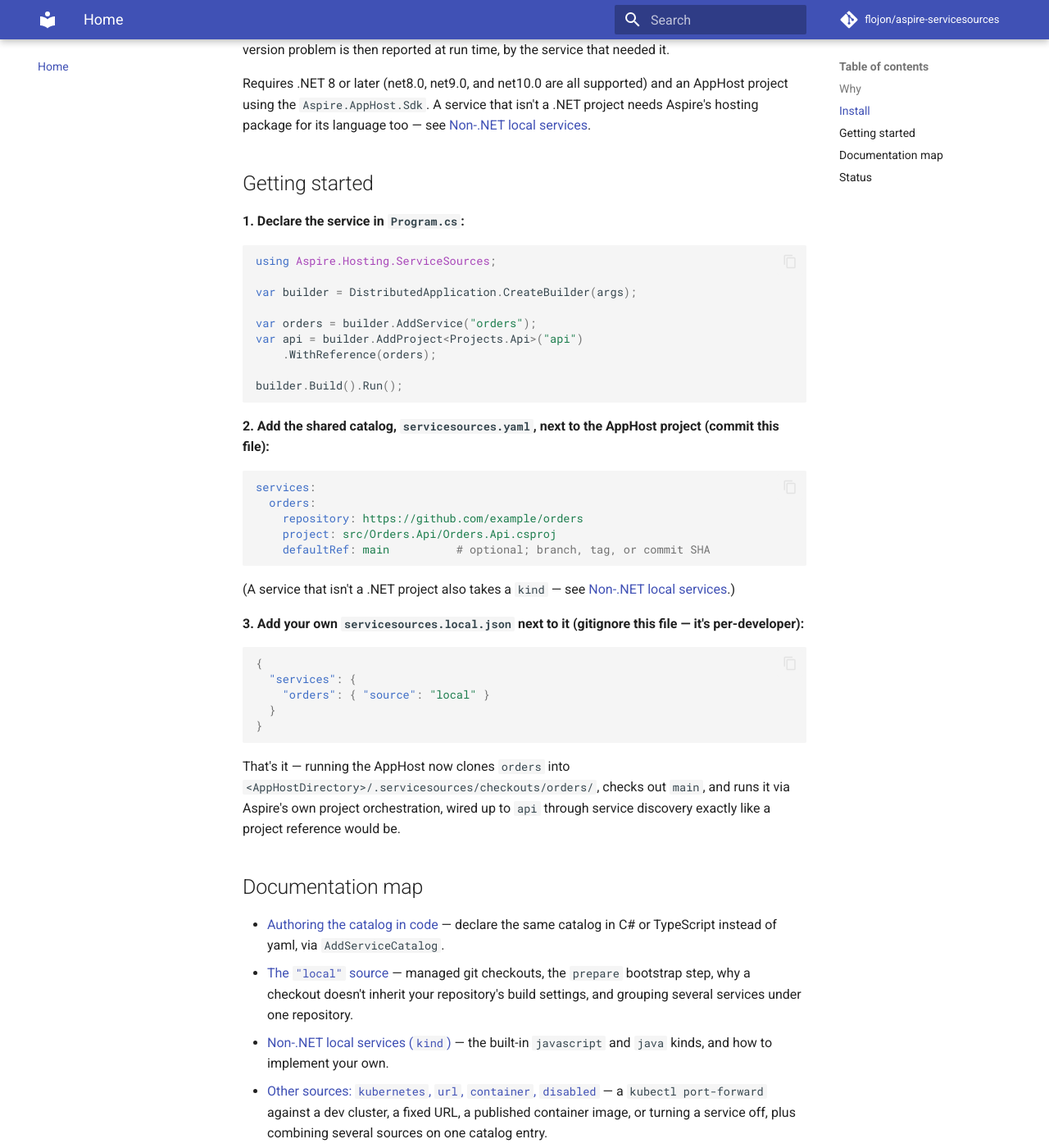
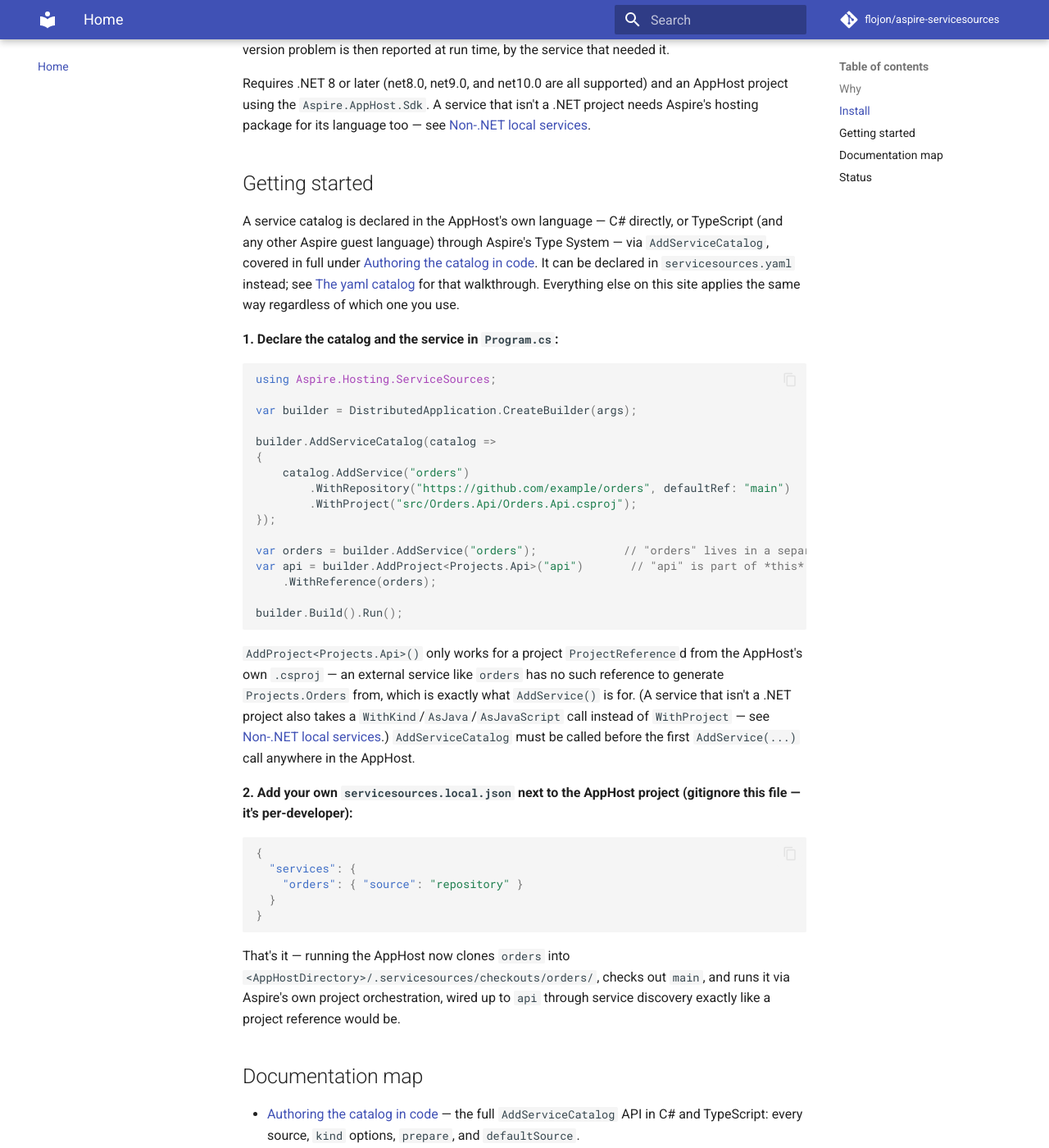
Before and after one commit to flojon/aspire-servicesources, an MkDocs documentation site: the page built from docs/index.md, in a window 1280 px wide and 1400 px high, scrolled down 1895 px. Shown: the whole window at 82% size. Built offline with MkDocs 1.6.1 and Material for MkDocs 9.7.7, drawn with Linux system fonts in a browser that asks for light colours; comment, search, counter and statistics services are not loaded; some of the changed text lies outside the part shown.

Commit message:
README/docs: lead with the in-code catalog, move yaml to its own page
Getting Started in the README and docs/index.md now declares the
catalog via AddServiceCatalog first, with servicesources.yaml covered
as the alternative on a new docs/yaml-catalog.md page (added to
mkdocs.yml's nav) instead of being the walkthrough itself. The yaml
page carries the defaultSource explanation and the repository-grouping
pointer that used to live in the README's walkthrough.

Also:
- Fixes docs/index.md, which still said "local"/"kubernetes"/"url"/
  "container"/"disabled" and never mentioned "path" or "repository" -
  stale since #406 renamed "local" to "repository" and added "path".
  The README's copy had already been updated; index.md hadn't.
- Adds a comment to the Getting Started example distinguishing
  AddProject<Projects.Api>() (needs a real ProjectReference, so it only
  works for a project in the AppHost's own solution) from AddService()
  (a plain string name, resolved per developer) - the two were sitting
  next to each other with nothing marking why one needs a type
  parameter and the other doesn't.
- Fixes the mkdocs.yml nav label "The 'local' source" to match the
  page's own (already-correct) title.
- Drops the README's ProjectReference-instead-of-NuGet snippet from
  Install - it wasn't the general-purpose escape hatch it looked like;
  a real ProjectReference target belongs in a project's own docs, not
  the README's install instructions.

Co-Authored-By: Claude Sonnet 5 <noreply@anthropic.com>

````diff
--- a/docs/index.md
+++ b/docs/index.md
@@ -14,11 +14,11 @@ only describe *what* it depends on; where that dependency actually comes from is
 per-developer choice, made without ever touching the AppHost's `.csproj`/`.sln`.
 
 `AddService()` is the seam: the AppHost calls it once per service, and a developer-local
-config file decides how it's actually resolved — a managed or self-managed local git
-checkout (`"local"`), a `kubectl port-forward` against a dev cluster (`"kubernetes"`), a
-fixed, already-known URL (`"url"`), a published container image run locally
-(`"container"`), or nothing at all (`"disabled"`) — behind one stable return type, so the
-AppHost code never has to change when a developer switches sources.
+config file decides how it's actually resolved — a managed git checkout (`"repository"`) or a
+directory already checked out beside the AppHost (`"path"`), a `kubectl port-forward` against
+a dev cluster (`"kubernetes"`), a fixed, already-known URL (`"url"`), a published container
+image run locally (`"container"`), or nothing at all (`"disabled"`) — behind one stable return
+type, so the AppHost code never has to change when a developer switches sources.
 
 ## Install
 
@@ -82,41 +82,48 @@ hosting package for its language too — see [Non-.NET local services](kinds.md)
 
 ## Getting started
 
-**1. Declare the service in `Program.cs`:**
+A service catalog is declared in the AppHost's own language — C# directly, or TypeScript
+(and any other Aspire guest language) through Aspire's Type System — via
+`AddServiceCatalog`, covered in full under
+[Authoring the catalog in code](authoring-in-code.md). It can be declared in
+`servicesources.yaml` instead; see [The yaml catalog](yaml-catalog.md) for that walkthrough.
+Everything else on this site applies the same way regardless of which one you use.
+
+**1. Declare the catalog and the service in `Program.cs`:**
 
 ```csharp
 using Aspire.Hosting.ServiceSources;
 
 var builder = DistributedApplication.CreateBuilder(args);
 
-var orders = builder.AddService("orders");
-var api = builder.AddProject<Projects.Api>("api")
+builder.AddServiceCatalog(catalog =>
+{
+    catalog.AddService("orders")
+        .WithRepository("https://github.com/example/orders", defaultRef: "main")
+        .WithProject("src/Orders.Api/Orders.Api.csproj");
+});
+
+var orders = builder.AddService("orders");             // "orders" lives in a separate repository
+var api = builder.AddProject<Projects.Api>("api")       // "api" is part of *this* AppHost's own solution
     .WithReference(orders);
 
 builder.Build().Run();
 ```
 
-**2. Add the shared catalog, `servicesources.yaml`, next to the AppHost project (commit this
-file):**
+`AddProject<Projects.Api>()` only works for a project `ProjectReference`d from the AppHost's own
+`.csproj` — an external service like `orders` has no such reference to generate `Projects.Orders`
+from, which is exactly what `AddService()` is for. (A service that isn't a .NET project also
+takes a `WithKind`/`AsJava`/`AsJavaScript` call instead of `WithProject` — see
+[Non-.NET local services](kinds.md).) `AddServiceCatalog` must be called before the first
+`AddService(...)` call anywhere in the AppHost.
 
-```yaml
-services:
-  orders:
-    repository: https://github.com/example/orders
-    project: src/Orders.Api/Orders.Api.csproj
-    defaultRef: main          # optional; branch, tag, or commit SHA
-```
-
-(A service that isn't a .NET project also takes a `kind` — see
-[Non-.NET local services](kinds.md).)
-
-**3. Add your own `servicesources.local.json` next to it (gitignore this file — it's
-per-developer):**
+**2. Add your own `servicesources.local.json` next to the AppHost project (gitignore this
+file — it's per-developer):**
 
 ```json
 {
   "services": {
-    "orders": { "source": "local" }
+    "orders": { "source": "repository" }
   }
 }
 ```
@@ -128,11 +135,14 @@ a project reference would be.
 
 ## Documentation map
 
-- [Authoring the catalog in code](authoring-in-code.md) — declare the same catalog in C# or
-  TypeScript instead of yaml, via `AddServiceCatalog`.
-- [The `"local"` source](local-source.md) — managed git checkouts, the `prepare` bootstrap
-  step, why a checkout doesn't inherit your repository's build settings, and grouping several
-  services under one repository.
+- [Authoring the catalog in code](authoring-in-code.md) — the full `AddServiceCatalog` API in
+  C# and TypeScript: every source, `kind` options, `prepare`, and `defaultSource`.
+- [The yaml catalog](yaml-catalog.md) — declare the same catalog in `servicesources.yaml`
+  instead of code.
+- [The `"repository"` and `"path"` sources](local-source.md) — managed git checkouts, a
+  directory already checked out beside the AppHost, the `prepare` bootstrap step, why a
+  checkout doesn't inherit your repository's build settings, and grouping several services
+  under one repository.
 - [Non-.NET local services (`kind`)](kinds.md) — the built-in `javascript` and `java` kinds,
   and how to implement your own.
 - [Other sources: `kubernetes`, `url`, `container`, `disabled`](other-sources.md) — a
@@ -146,8 +156,8 @@ a project reference would be.
 
 ## Status
 
-Early stage, evolving fast. `"local"`, `"kubernetes"`, `"url"`, `"container"` and `"disabled"`
-sources are all implemented. Changes are recorded in the
+Early stage, evolving fast. `"repository"`, `"path"`, `"kubernetes"`, `"url"`, `"container"`
+and `"disabled"` sources are all implemented. Changes are recorded in the
 [changelog](https://github.com/flojon/aspire-servicesources/blob/main/CHANGELOG.md); how a
 release is cut is in
 [`RELEASING.md`](https://github.com/flojon/aspire-servicesources/blob/main/RELEASING.md); the
--- a/mkdocs.yml
+++ b/mkdocs.yml
@@ -29,7 +29,8 @@ exclude_docs: |
 nav:
   - Home: index.md
   - Authoring in code: authoring-in-code.md
-  - The "local" source: local-source.md
+  - The yaml catalog: yaml-catalog.md
+  - The "repository" and "path" sources: local-source.md
   - Non-.NET services (kind): kinds.md
   - Other sources: other-sources.md
   - Configuration: configuration.md
````
Also changed, not shown: README.md (+32 -50 lines), docs/yaml-catalog.md (added, +100 -0 lines).
